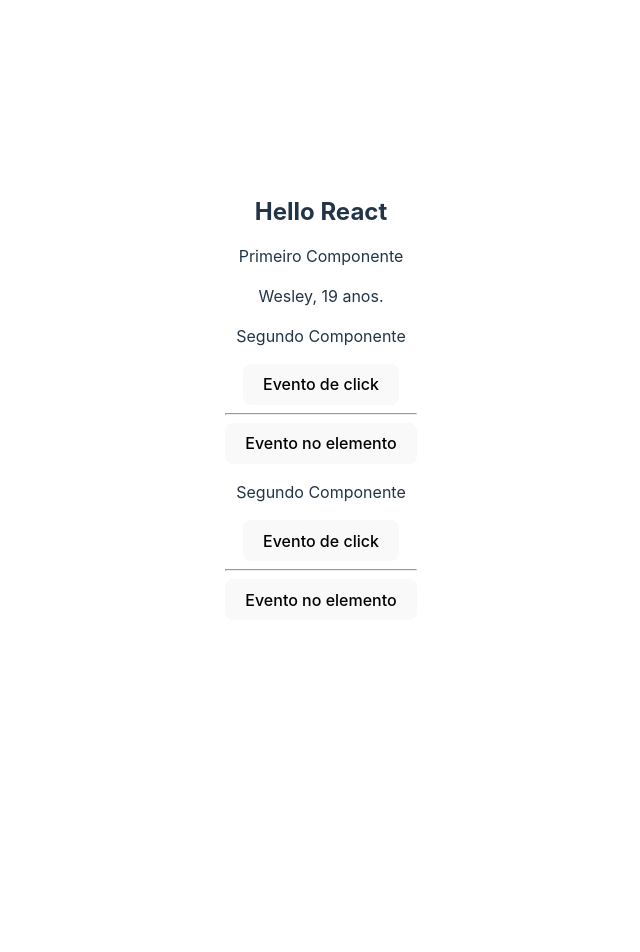
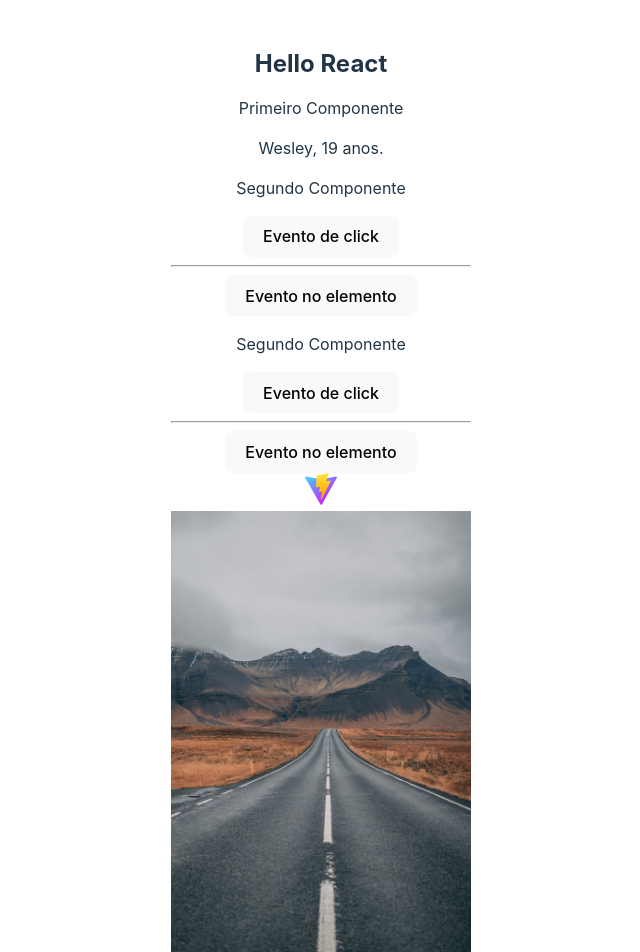
Before and after one commit to Wesley-Nilton/react-todo, a React (Vite) app: page / in a window 1280 px wide. Shown: the top 952 px of the page, without its empty margins (319-959 px from the left). Before the commit the page ends 800 px from the top, so only its background shows below. Built offline with nearby package versions, Linux system fonts and the light colour scheme.

Commit message:
Create images component

```diff
--- a/src/App.jsx
+++ b/src/App.jsx
@@ -1,5 +1,6 @@
 import FirstComponent from './components/FirstComponent';
 import AnotherComponent from './components/AnotherComponent';
+import Images from './components/Images';
 import './App.css';
 
 function App() {
@@ -9,6 +10,7 @@ function App() {
       <h2>Hello React</h2>
       <FirstComponent />
       <AnotherComponent />
+      <Images />
     </div>
   )
 }
--- /dev/null
+++ b/src/components/Images.jsx
@@ -0,0 +1,13 @@
+import desert from '../assets/img/desert.jpg';
+
+function Images(){
+    return(
+        <div>
+            <img src="/vite.svg" />
+            <br />
+            <img src={desert} />
+        </div>
+    )
+}
+
+export default Images;
--- a/src/index.css
+++ b/src/index.css
@@ -56,6 +56,10 @@ button:focus-visible {
   outline: 4px auto -webkit-focus-ring-color;
 }
 
+img{
+  max-width: 300px;
+}
+
 @media (prefers-color-scheme: light) {
   :root {
     color: #213547;
```
Also changed, not shown: src/assets/img/desert.jpg (added).
